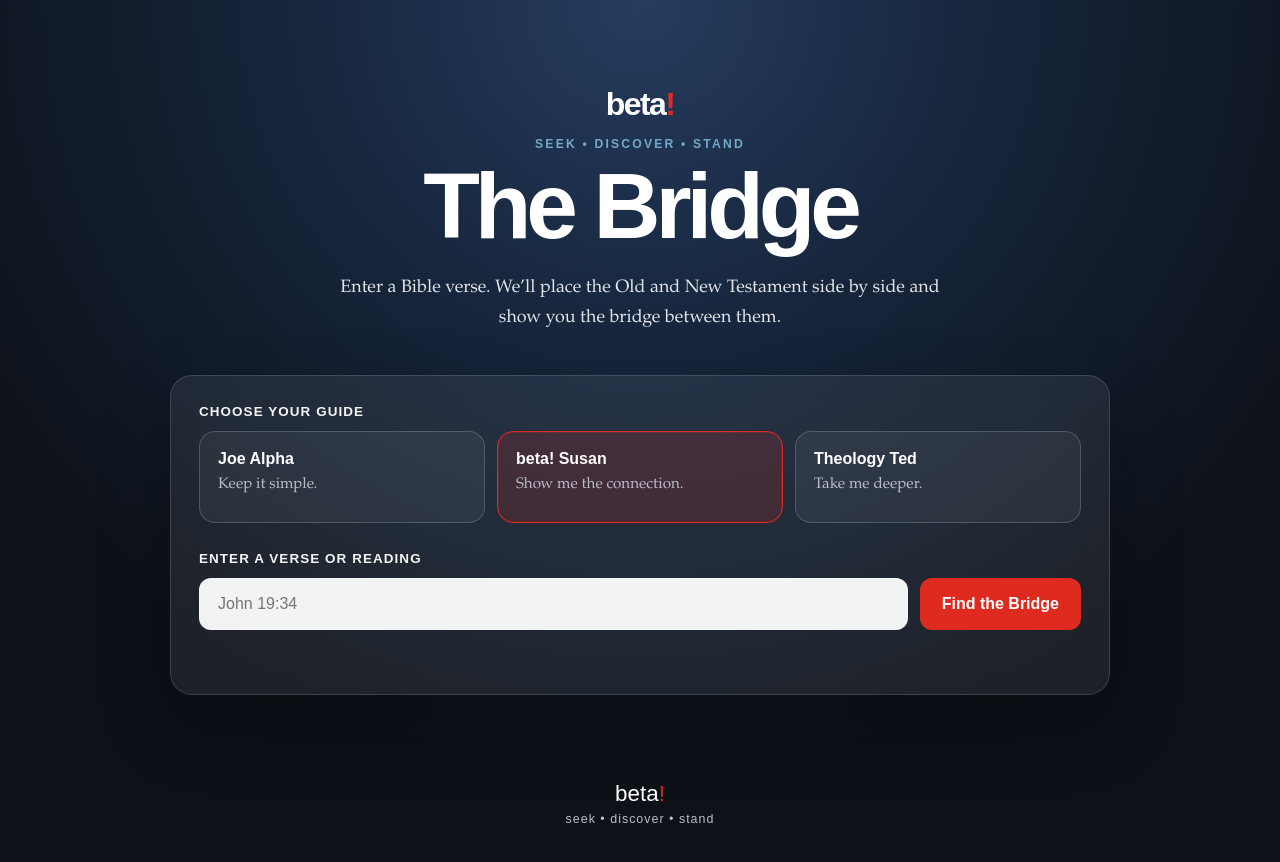
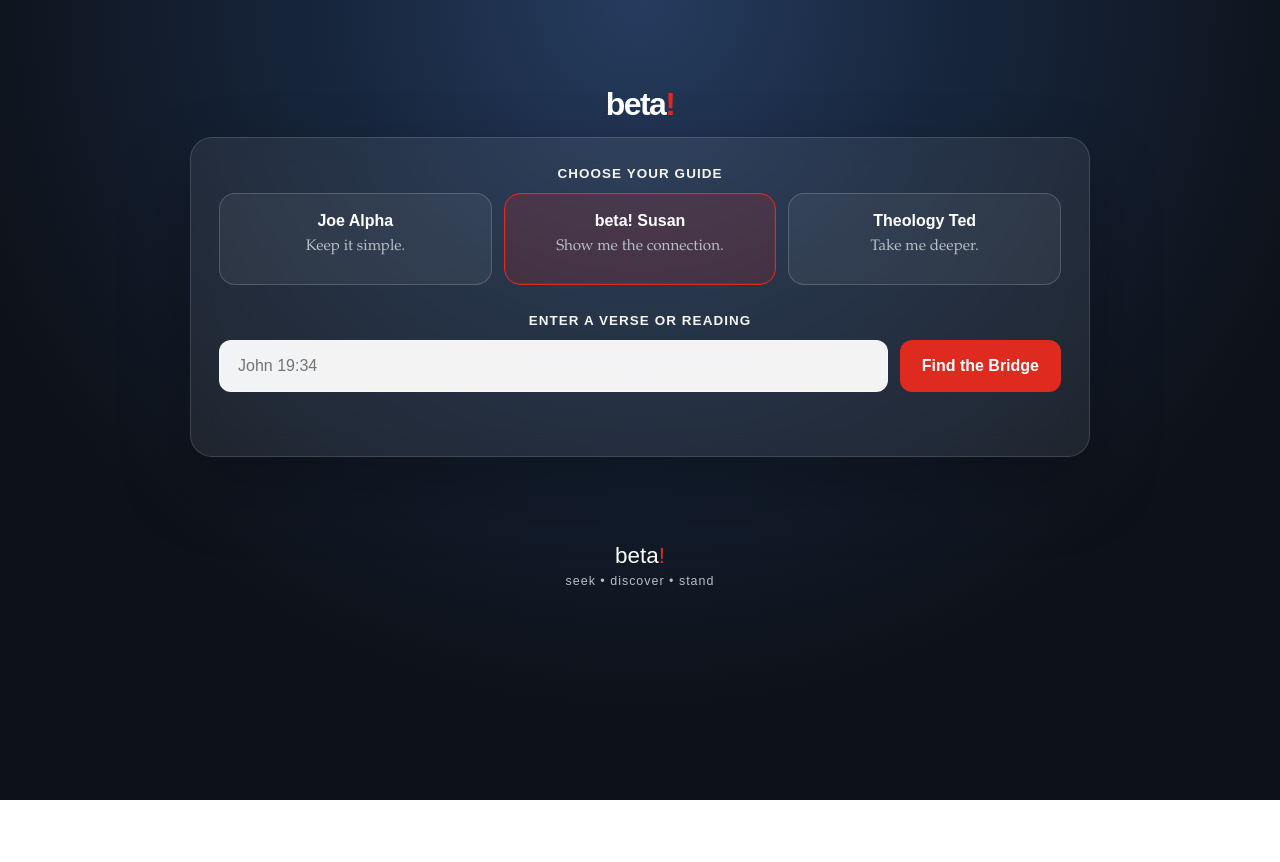
Before and after one commit to NiteLiteSolarSigns/seek-beta, a website: page ebi-app/public/bridge/index.html in a window 1280 px wide. After the commit the page ends 800 px from the top, so only its background shows below. Drawn offline with Linux system fonts and the light colour scheme.

Commit message:
Remove Bridge hero for Shopify embed

```diff
--- a/ebi-app/public/bridge/index.html
+++ b/ebi-app/public/bridge/index.html
@@ -21,22 +21,6 @@
       <div class="brand-mark">
         beta<span class="bang">!</span>
       </div>
-
-      <p class="eyebrow">
-        SEEK • DISCOVER • STAND
-      </p>
-
-      <h1>
-        The Bridge
-      </h1>
-
-      <p class="intro">
-        Enter a Bible verse.
-        We’ll place the Old and New Testament side by side
-        and show you the bridge between them.
-      </p>
-
-    </section>
 
 
     <section class="search-card">
```
